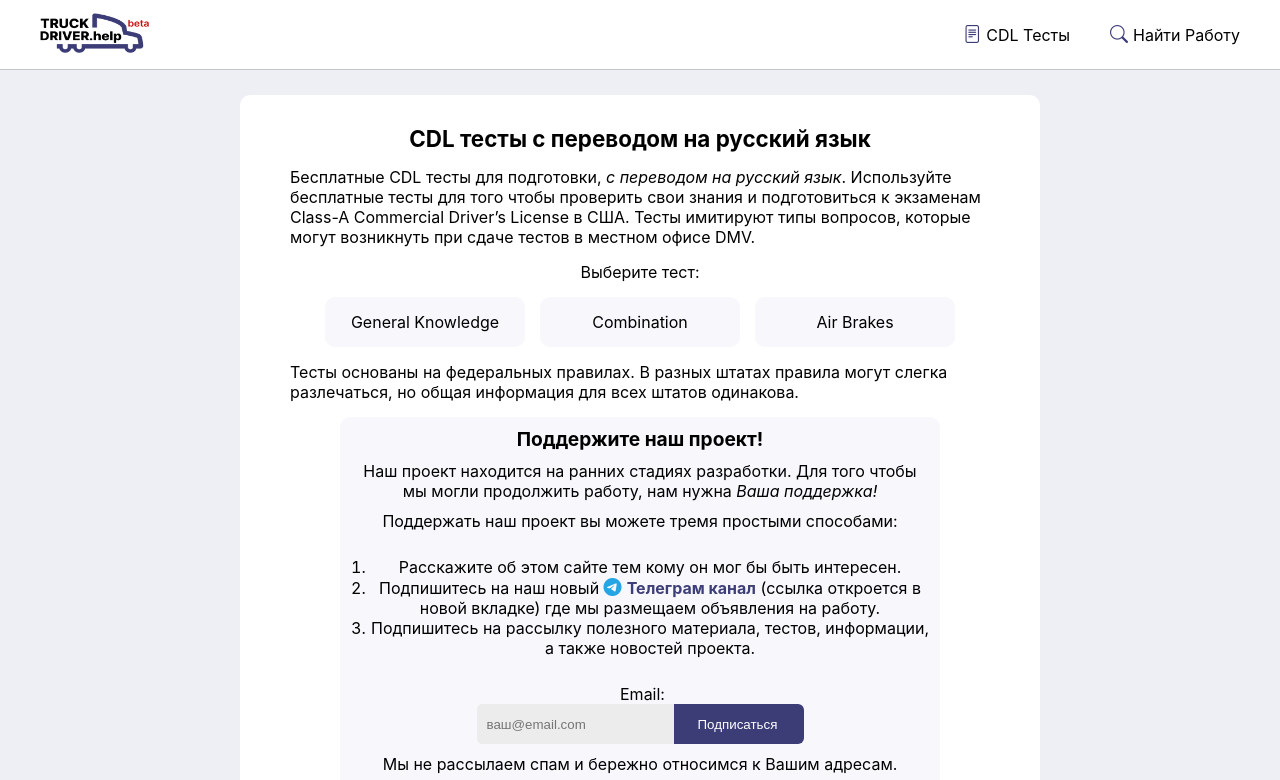
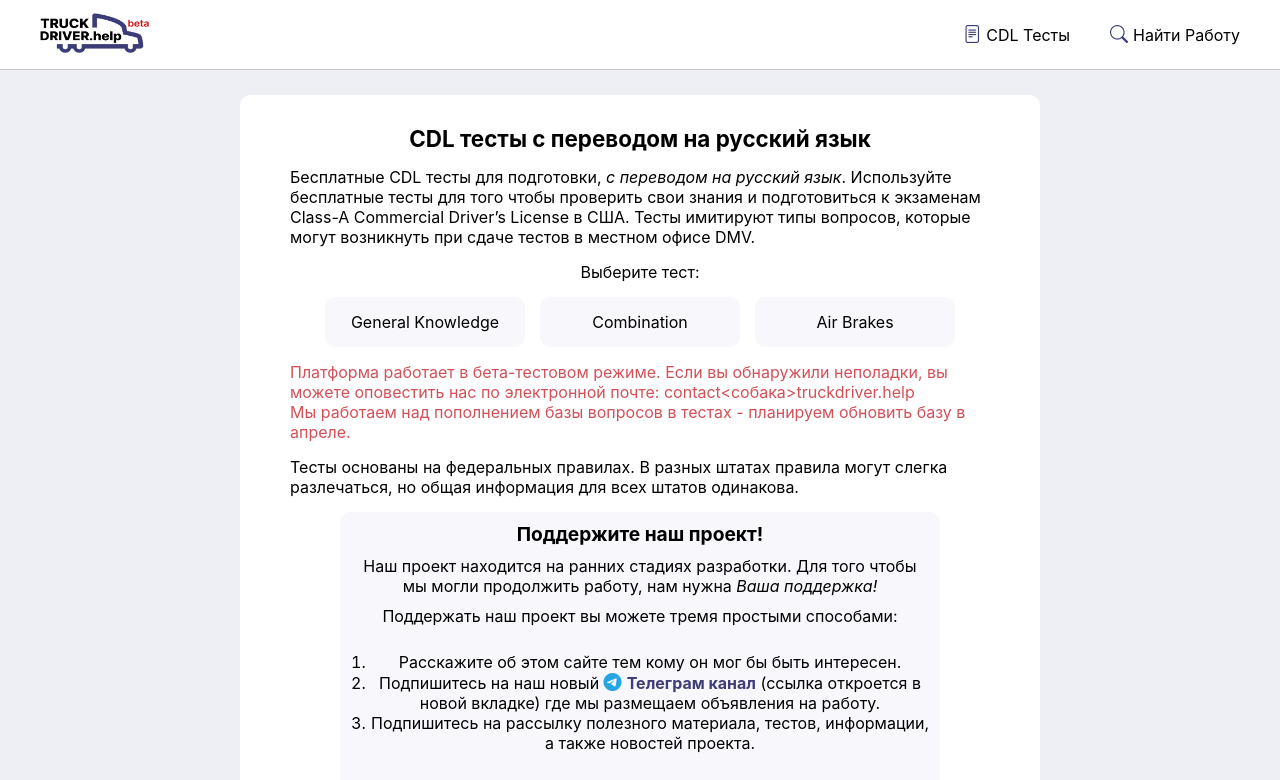
Before and after one commit to dandavisjs/TDL-Academy, a Next.js app: page / in a window 1280 px wide. Shown: the top 780 px of the page. Built offline with nearby package versions, Linux system fonts and the light colour scheme.

Commit message:
Added text on homepage

```diff
--- a/pages/index.js
+++ b/pages/index.js
@@ -21,8 +21,11 @@ export default function Home() {
           <Link href="/quiz/combination"><a>Combination</a></Link>
           <Link href="/quiz/airbrakes"><a>Air Brakes</a></Link>
         </div>
+        <div>
+          <p style={{ color: "#D35058" }}>Платформа работает в бета-тестовом режиме. Если вы обнаружили неполадки, вы можете оповестить нас по электронной почте: contact{`<собака>`}truckdriver.help</p>
+          <p style={{ color: "#D35058" }}>Мы работаем над пополнением базы вопросов в тестах - планируем обновить базу в апреле.</p>
+        </div>
         <p>Тесты основаны на федеральных правилах. В разных штатах правила могут слегка разлечаться, но общая информация для всех штатов одинакова.</p>
-
         <div className={styles.work}>
           <h3>Поддержите наш проект!</h3>
           <Support />
```
